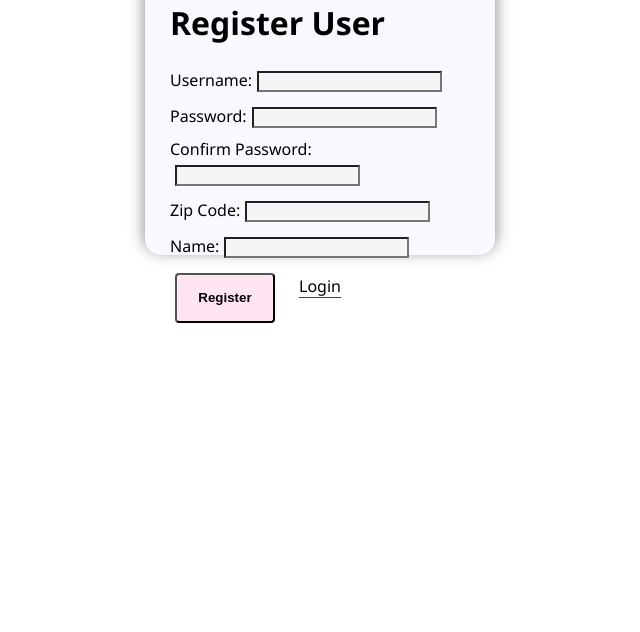
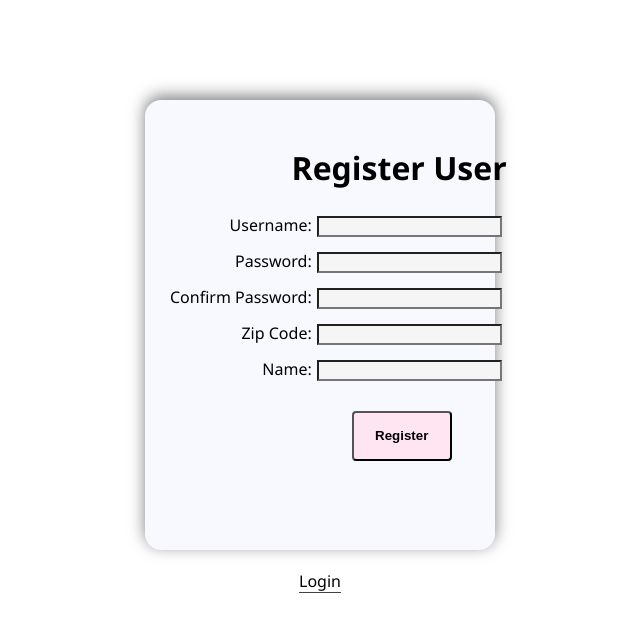
Before and after one commit to Harrisoncre8/PerSuede-Prime-Solo-Project, a React (Create React App) app: page /#/outfit in a window 1280 px wide. Both pictures are taken after a click on the button "Register". Shown: the top 632 px of the page, without its empty margins (320-960 px from the left). Built offline with nearby package versions, Linux system fonts and the light colour scheme; no server answers.

Commit message:
Add style to register and login

```diff
--- a/src/components/App/App.css
+++ b/src/components/App/App.css
@@ -4,11 +4,11 @@ body {
 }
 
 .alert {
-    background-color: #ff4545;
+    background-color: #FFE4F1;
     margin: 50px;
 }
 
-form {
+.loginForm {
     background-color: #f8f8ff;
     width: 300px;
     height: 250px;
@@ -43,7 +43,7 @@ input {
     box-shadow: 0 -4px 16px 0 rgba(0,0,0,.5);
 }
 
-.log-in, .log-out, .register {
+.log-in, .log-out {
   background-color: #FFE4F1;
   border-radius: 4px;
   color: black;
@@ -55,7 +55,7 @@ input {
 }
 
 .log-in:hover, .log-out:hover, .register:hover {
-  background-color: #008183;
+  background-color: #FFE4F1;
 }
 
 #loginTitle {
--- a/src/components/LoginPage/LoginPage.js
+++ b/src/components/LoginPage/LoginPage.js
@@ -43,6 +43,7 @@ class LoginPage extends Component {
         <div className="loginImage">
           <p id="loginTitle">PerSuede</p>
         </div>
+        <div className="loginForm">
           <form onSubmit={this.login} className="loginBtn">
             <h1>Login</h1>
             <div className="loginBtn">
@@ -76,6 +77,7 @@ class LoginPage extends Component {
               />
             </div>
           </form>
+        </div>
         <center>
           <button
             type="button"
--- /dev/null
+++ b/src/components/RegisterPage/RegisterPage.css
@@ -0,0 +1,31 @@
+.innerForm {
+    text-align: end;
+    position: absolute;
+    right: auto;}
+
+.registerForm{
+    background-color: #f8f8ff;
+    width: 300px;
+    height: 400px;
+    margin-top: 100px;
+    margin-left: auto;
+    margin-right: auto;
+    margin-bottom: 20px;
+    padding: 25px;
+    border-radius: 16px;
+    box-shadow: 0 -4px 16px 0 rgba(0,0,0,.5);
+}
+
+.register {
+  background-color: #FFE4F1;
+  border-radius: 4px;
+  color: black;
+  font-weight: bold;
+  min-height: 50px;
+  min-width: 100px;
+  outline:0;
+  cursor: pointer;
+  position: absolute;
+  right: 50px;
+  margin-top: 20px;
+}
--- a/src/components/RegisterPage/RegisterPage.js
+++ b/src/components/RegisterPage/RegisterPage.js
@@ -1,5 +1,6 @@
 import React, { Component } from 'react';
 import {connect} from 'react-redux';
+import './RegisterPage.css';
 
 class RegisterPage extends Component {
   state = {
@@ -50,6 +51,8 @@ class RegisterPage extends Component {
             {this.props.errors.registrationMessage}
           </h2>
         )}
+        <div className="registerForm">
+          <div className="innerForm">
             <form onSubmit={this.registerUser}>
               <h1>Register User</h1>
               <div>
@@ -116,6 +119,8 @@ class RegisterPage extends Component {
                 />
               </div>
           </form>
+          </div>
+        </div>
         <center>
           <button
             type="button"
```
Lines whose indentation alone changed are shown as unchanged.
